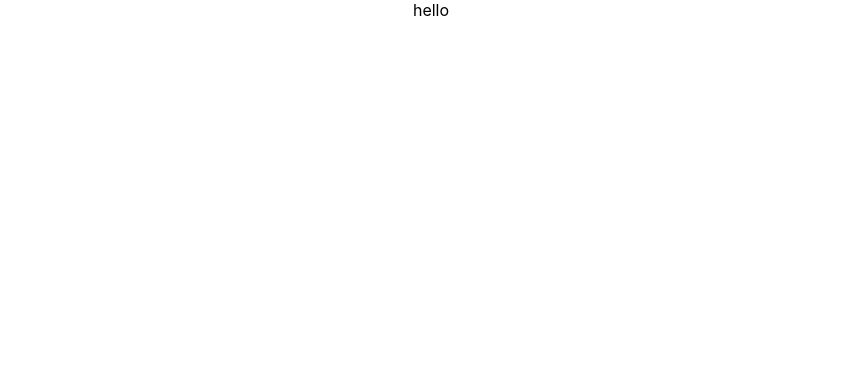
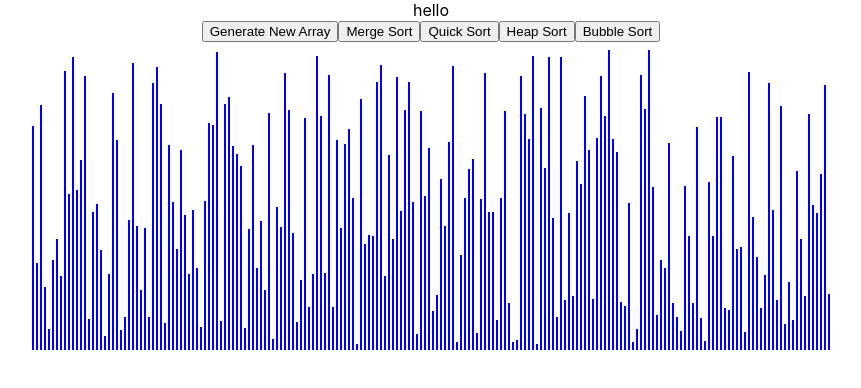
Before and after one commit to robert-a-johnston/algorithm-demo, a React (Create React App) app: page / in a window 1280 px wide. Shown: the top 388 px of the page, without its empty margins (209-1070 px from the left). Built offline with nearby package versions, Linux system fonts and the light colour scheme.

Commit message:
Adjust style

```diff
--- a/src/App.js
+++ b/src/App.js
@@ -1,9 +1,10 @@
 import './App.css';
-
+import SortDisplay from './components/sort-display/SortDisplay';
 function App() {
   return (
     <div className="App">
       hello
+      <SortDisplay/>
     </div>
   );
 }
--- /dev/null
+++ b/src/algorithms/MergeSort.js
@@ -0,0 +1,79 @@
+export function getMergeSortAnimations(array) {
+  const animations = [];
+  if (array.length <= 1) return array;
+  const auxiliaryArray = array.slice();
+  mergeSortHelper(array, 0, array.length - 1, auxiliaryArray, animations);
+  return animations;
+}
+
+function mergeSortHelper(
+  mainArray,
+  startIdx,
+  endIdx,
+  auxiliaryArray,
+  animations,
+) {
+  if (startIdx === endIdx) return;
+
+  const middleIdx = Math.floor((startIdx + endIdx) / 2);
+
+  mergeSortHelper(auxiliaryArray, startIdx, middleIdx, mainArray, animations);
+  mergeSortHelper(auxiliaryArray, middleIdx + 1, endIdx, mainArray, animations);
+  doMerge(mainArray, startIdx, middleIdx, endIdx, auxiliaryArray, animations);
+}
+
+function doMerge(
+  mainArray,
+  startIdx,
+  middleIdx,
+  endIdx,
+  auxiliaryArray,
+  animations,
+) {
+  let k = startIdx;
+  let i = startIdx;
+  let j = middleIdx + 1;
+  while (i <= middleIdx && j <= endIdx) {
+    // These are the values that we're comparing; we push them once
+    // to change their color.
+    animations.push([i, j]);
+    // These are the values that we're comparing; we push them a second
+    // time to revert their color.
+    animations.push([i, j]);
+    if (auxiliaryArray[i] <= auxiliaryArray[j]) {
+      // We overwrite the value at index k in the original array with the
+      // value at index i in the auxiliary array.
+      animations.push([k, auxiliaryArray[i]]);
+      mainArray[k++] = auxiliaryArray[i++];
+    } else {
+      // We overwrite the value at index k in the original array with the
+      // value at index j in the auxiliary array.
+      animations.push([k, auxiliaryArray[j]]);
+      mainArray[k++] = auxiliaryArray[j++];
+    }
+  }
+  while (i <= middleIdx) {
+    // These are the values that we're comparing; we push them once
+    // to change their color.
+    animations.push([i, i]);
+    // These are the values that we're comparing; we push them a second
+    // time to revert their color.
+    animations.push([i, i]);
+    // We overwrite the value at index k in the original array with the
+    // value at index i in the auxiliary array.
+    animations.push([k, auxiliaryArray[i]]);
+    mainArray[k++] = auxiliaryArray[i++];
+  }
+  while (j <= endIdx) {
+    // These are the values that we're comparing; we push them once
+    // to change their color.
+    animations.push([j, j]);
+    // These are the values that we're comparing; we push them a second
+    // time to revert their color.
+    animations.push([j, j]);
+    // We overwrite the value at index k in the original array with the
+    // value at index j in the auxiliary array.
+    animations.push([k, auxiliaryArray[j]]);
+    mainArray[k++] = auxiliaryArray[j++];
+  }
+}
--- /dev/null
+++ b/src/components/sort-display/SortDisplay.css
@@ -0,0 +1,12 @@
+.array-container {
+  position: absolute;
+  left: 50px;
+  right: 50px;
+  top: 50px;
+}
+
+.array-bar {
+  width: 2px;
+  display: inline-block;
+  margin: 0 1px;
+}
--- /dev/null
+++ b/src/components/sort-display/SortDisplay.js
@@ -0,0 +1,134 @@
+import React from 'react';
+import {getMergeSortAnimations} from '../../algorithms/MergeSort'
+import './SortDisplay.css';
+
+// Change this value for the speed of the animations.
+const ANIMATION_SPEED_MS = 1;
+
+// Change this value for the number of bars (value) in the array.
+const NUMBER_OF_ARRAY_BARS = 200;
+
+// This is the main color of the array bars.
+const PRIMARY_COLOR = 'blue';
+
+// This is the color of array bars that are being compared throughout the animations.
+const SECONDARY_COLOR = 'red';
+
+export default class SortDisplay extends React.Component {
+  constructor(props) {
+    super(props);
+
+    this.state = {
+      array: [],
+    };
+  }
+
+  componentDidMount() {
+    this.resetArray();
+  }
+
+  resetArray() {
+    const array = [];
+    for (let i = 0; i < NUMBER_OF_ARRAY_BARS; i++) {
+      array.push(randomIntFromInterval(5, 300));
+    }
+    this.setState({array});
+  }
+
+  mergeSort() {
+    const animations = getMergeSortAnimations(this.state.array);
+    for (let i = 0; i < animations.length; i++) {
+      const arrayBars = document.getElementsByClassName('array-bar');
+      const isColorChange = i % 3 !== 2;
+      if (isColorChange) {
+        const [barOneIdx, barTwoIdx] = animations[i];
+        const barOneStyle = arrayBars[barOneIdx].style;
+        const barTwoStyle = arrayBars[barTwoIdx].style;
+        const color = i % 3 === 0 ? SECONDARY_COLOR : PRIMARY_COLOR;
+        setTimeout(() => {
+          barOneStyle.backgroundColor = color;
+          barTwoStyle.backgroundColor = color;
+        }, i * ANIMATION_SPEED_MS);
+      } else {
+        setTimeout(() => {
+          const [barOneIdx, newHeight] = animations[i];
+          const barOneStyle = arrayBars[barOneIdx].style;
+          barOneStyle.height = `${newHeight}px`;
+        }, i * ANIMATION_SPEED_MS);
+      }
+    }
+  }
+
+  quickSort() {
+    // We leave it as an exercise to the viewer of this code to implement this method.
+  }
+
+  heapSort() {
+    // We leave it as an exercise to the viewer of this code to implement this method.
+  }
+
+  bubbleSort() {
+    // We leave it as an exercise to the viewer of this code to implement this method.
+  }
+
+  // NOTE: This method will only work if your sorting algorithms actually return
+  // the sorted arrays; if they return the animations (as they currently do), then
+  // this method will be broken.
+  // testSortingAlgorithms() {
+  //   for (let i = 0; i < 100; i++) {
+  //     const array = [];
+  //     const length = randomIntFromInterval(1, 1000);
+  //     for (let i = 0; i < length; i++) {
+  //       array.push(randomIntFromInterval(-1000, 1000));
+  //     }
+  //     const javaScriptSortedArray = array.slice().sort((a, b) => a - b);
+  //     const mergeSortedArray = getMergeSortAnimations(array.slice());
+  //     console.log(arraysAreEqual(javaScriptSortedArray, mergeSortedArray));
+  //   }
+  // }
+
+  render() {
+    const {array} = this.state;
+
+    return (
+      <div>
+        <div>
+        <button onClick={() => this.resetArray()}>Generate New Array</button>
+          <button onClick={() => this.mergeSort()}>Merge Sort</button>
+          <button onClick={() => this.quickSort()}>Quick Sort</button>
+          <button onClick={() => this.heapSort()}>Heap Sort</button>
+          <button onClick={() => this.bubbleSort()}>Bubble Sort</button>
+          {/* <button onClick={() => this.testSortingAlgorithms()}></button> */}
+        </div>
+        <div className="array-container">
+          {array.map((value, idx) => (
+            <div
+              className="array-bar"
+              key={idx}
+              style={{
+                backgroundColor: PRIMARY_COLOR,
+                height: `${value}px`,
+              }}></div>
+          ))}
+
+        </div>
+      </div>
+    );
+  }
+}
+
+// From https://stackoverflow.com/questions/4959975/generate-random-number-between-two-numbers-in-javascript
+function randomIntFromInterval(min, max) {
+  // min and max included
+  return Math.floor(Math.random() * (max - min + 1) + min);
+}
+
+function arraysAreEqual(arrayOne, arrayTwo) {
+  if (arrayOne.length !== arrayTwo.length) return false;
+  for (let i = 0; i < arrayOne.length; i++) {
+    if (arrayOne[i] !== arrayTwo[i]) {
+      return false;
+    }
+  }
+  return true;
+}
```
